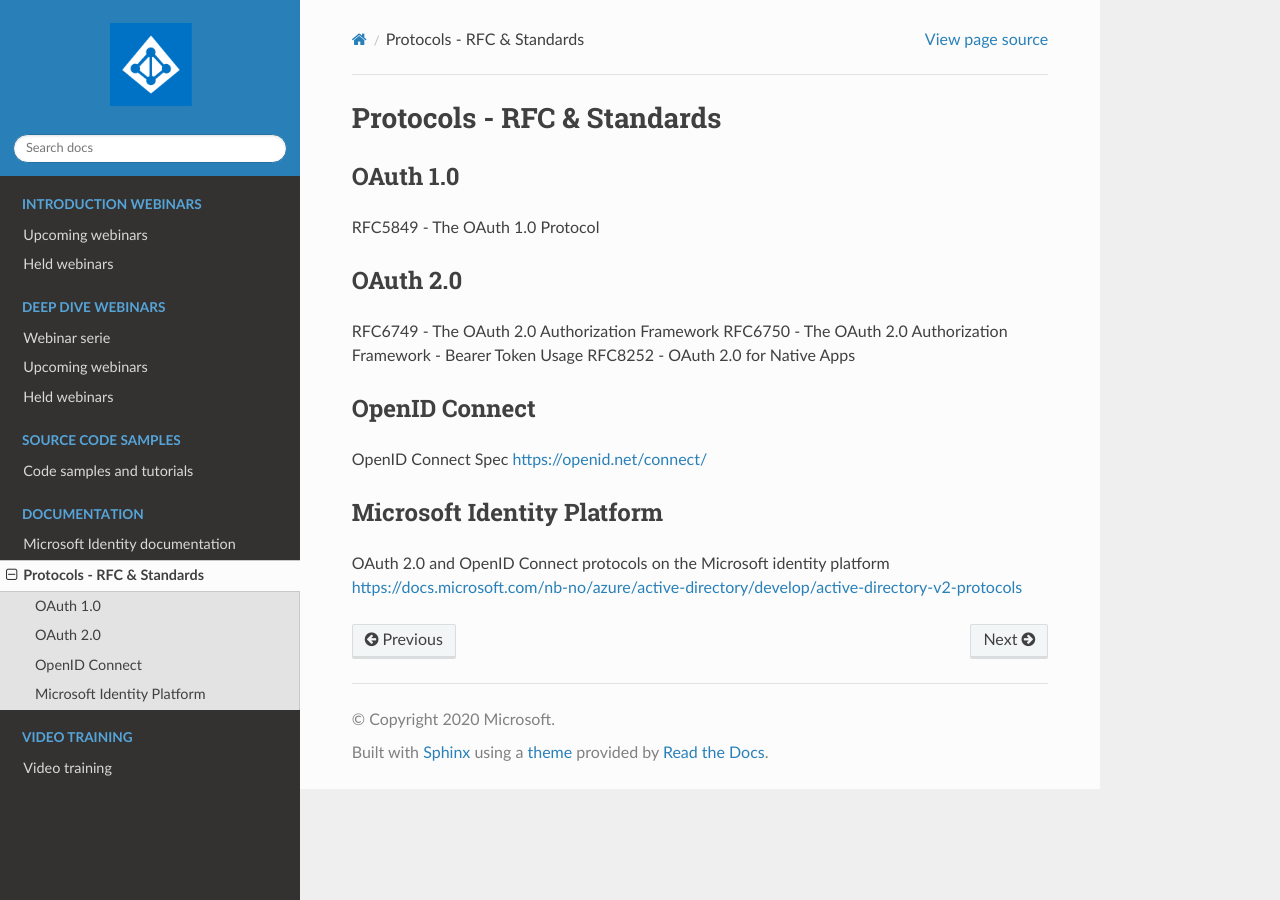
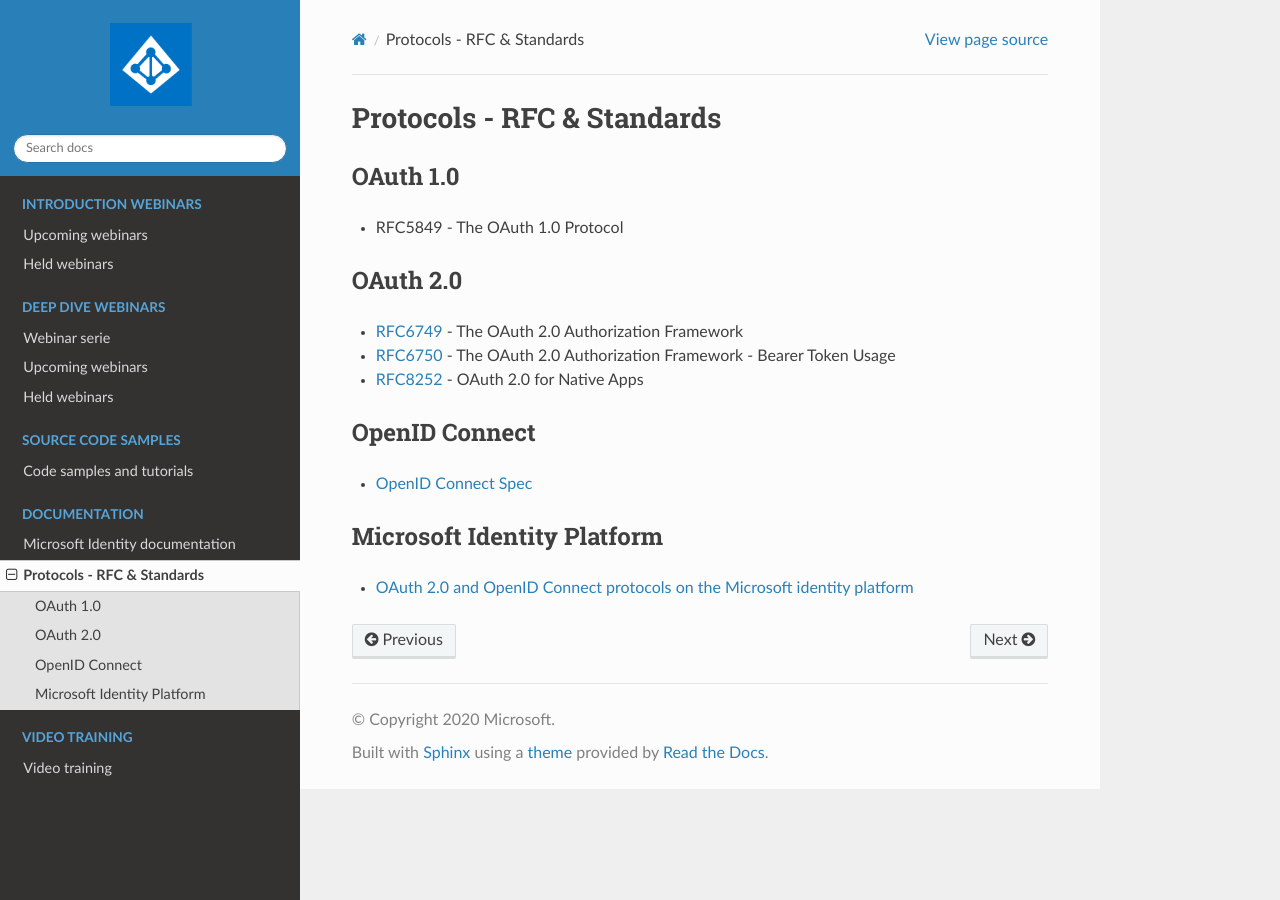
Before and after one commit to RonnyA/ModernIdentity, a Sphinx documentation site: the page built from docs/source/doc/protocols-rfc.rst, in a window 1280 px wide. Built offline with Sphinx 7.4.7 and the Read the Docs theme 2.0.0, drawn with Linux system fonts in a browser that asks for light colours.

Commit message:
updated protocols

```diff
--- a/docs/source/doc/microsoft-doc.rst
+++ b/docs/source/doc/microsoft-doc.rst
@@ -4,13 +4,13 @@
 
 Microsoft identity platform documentation
 -----------------------------------------
-Microsoft identity platform allows developers to build applications that sign in all Microsoft identities and get tokens to call Microsoft APIs like Microsoft Graph, or APIs you've built. This full-featured platform consists of an OAuth 2.0 and OpenID Connect standard-compliant authentication service, open-source libraries, application registration and configuration, robust conceptual and reference documentation, quickstarts, code samples, tutorials, and how-to guides.
+* Microsoft identity platform allows developers to build applications that sign in all Microsoft identities and get tokens to call Microsoft APIs like Microsoft Graph, or APIs you've built. This full-featured platform consists of an OAuth 2.0 and OpenID Connect standard-compliant authentication service, open-source libraries, application registration and configuration, robust conceptual and reference documentation, quickstarts, code samples, tutorials, and how-to guides.
 
 https://aka.ms/identityplatform
 
 
 OAuth 2.0 and OpenID Connect protocols on the Microsoft identity platform
 -------------------------------------------------------------------------
-The Microsoft identity platform endpoint for identity-as-a-service with industry standard protocols, OpenID Connect and OAuth 2.0. While the service is standards-compliant, there can be subtle differences between any two implementations of these protocols. The information here will be useful if you choose to write your code by directly sending and handling HTTP requests or use a third party open-source library, rather than using one of our open-source libraries.
+* The Microsoft identity platform endpoint for identity-as-a-service with industry standard protocols, OpenID Connect and OAuth 2.0. While the service is standards-compliant, there can be subtle differences between any two implementations of these protocols. The information here will be useful if you choose to write your code by directly sending and handling HTTP requests or use a third party open-source library, rather than using one of our open-source libraries.
 
 https://docs.microsoft.com/nb-no/azure/active-directory/develop/active-directory-v2-protocols
```
Also changed, not shown: docs/source/doc/protocols-rfc.rst (+17 -7 lines), 2 other files.
